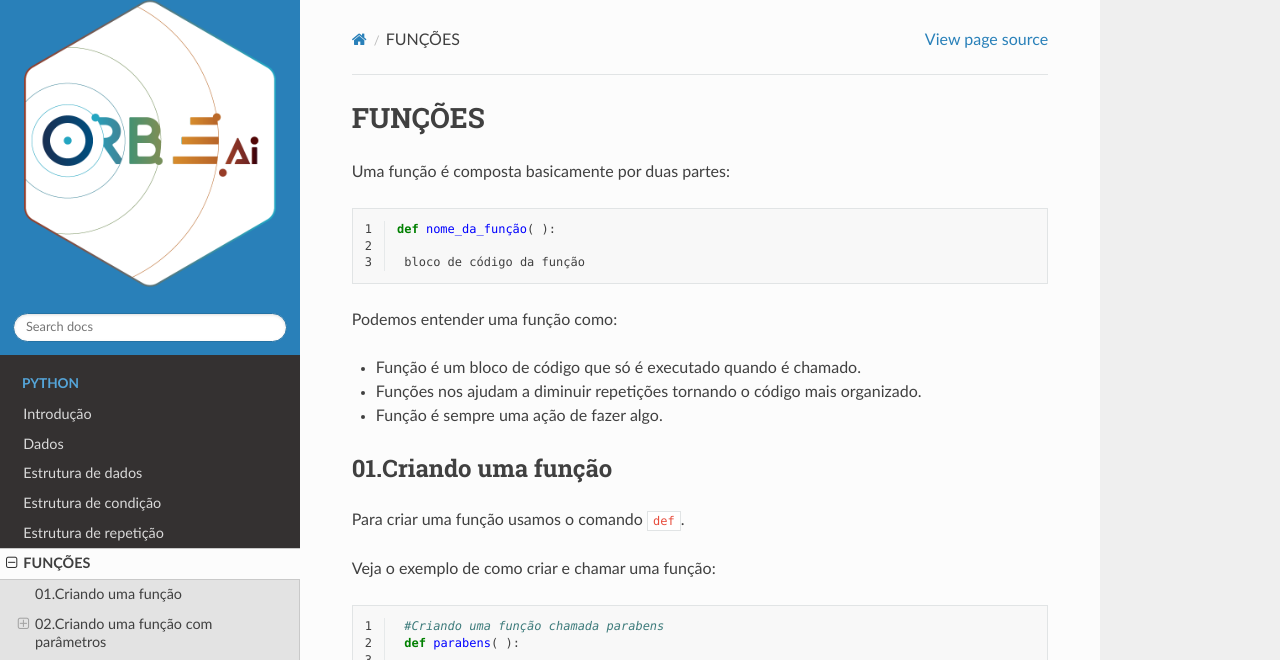
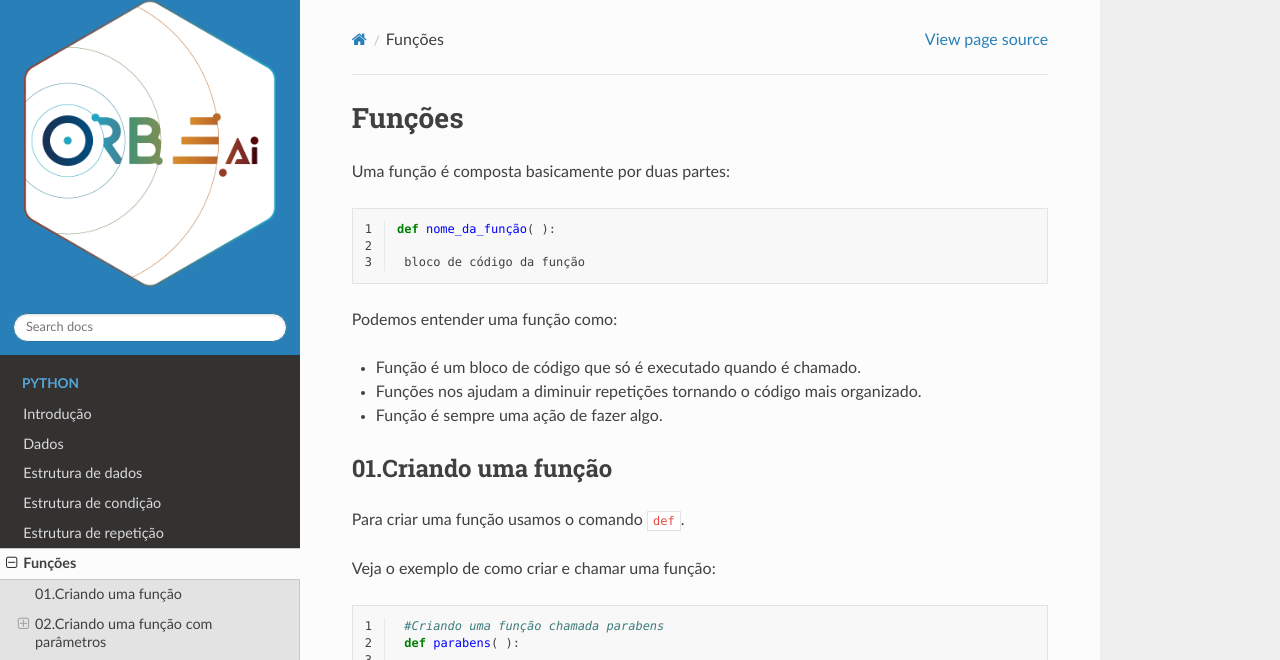
Before and after one commit to rafael-orbe-ai/SANDBOX_RTD_RAFA, a Sphinx documentation site: the page built from docs/python_funcao.rst, in a window 1280 px wide and 900 px high. Shown: the top 660 px of the window. Built offline with Sphinx 7.4.7 and the Read the Docs theme 2.0.0, drawn with Linux system fonts in a browser that asks for light colours; pages that are not in the unit, such as notebooks, are missing from menus.

```diff
--- a/docs/python_funcao.rst
+++ b/docs/python_funcao.rst
@@ -1,4 +1,4 @@
-FUNÇÕES
+Funções
 ********************
 
 Uma função é composta basicamente por duas partes:
```
